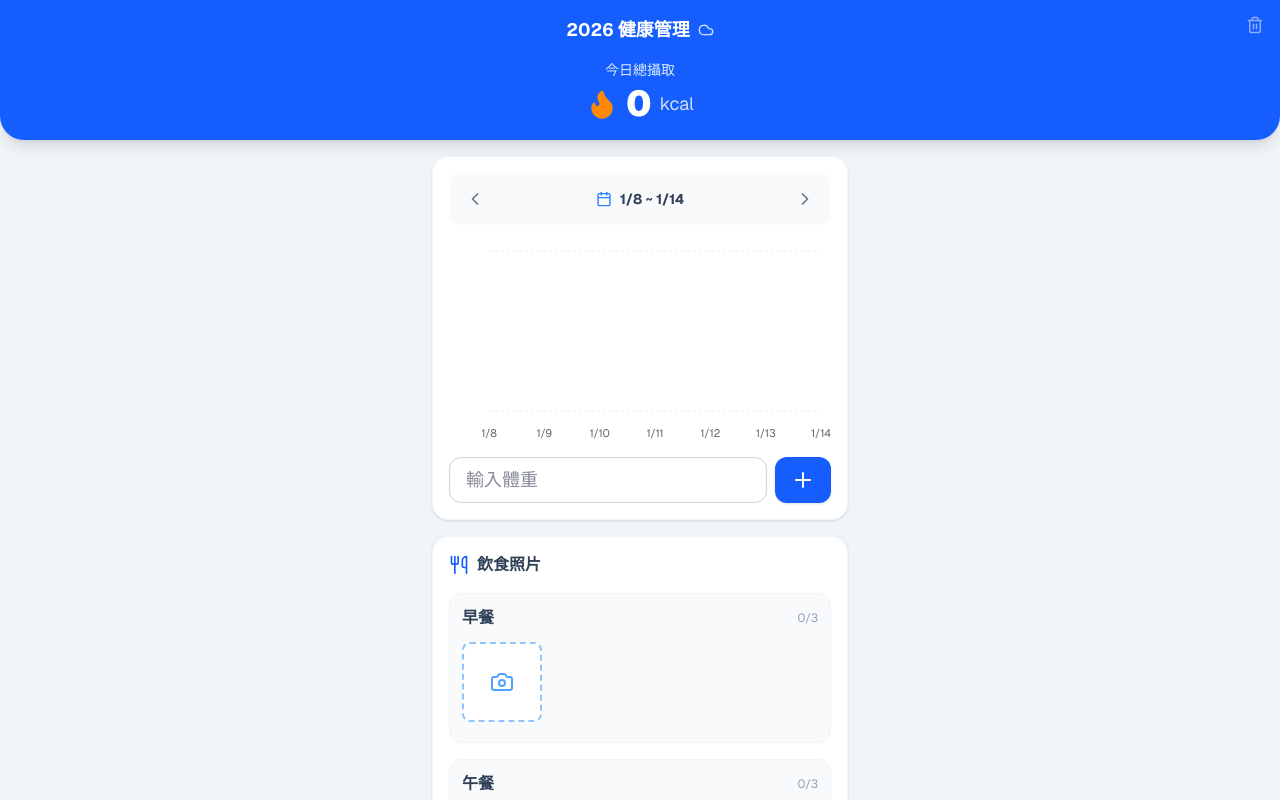
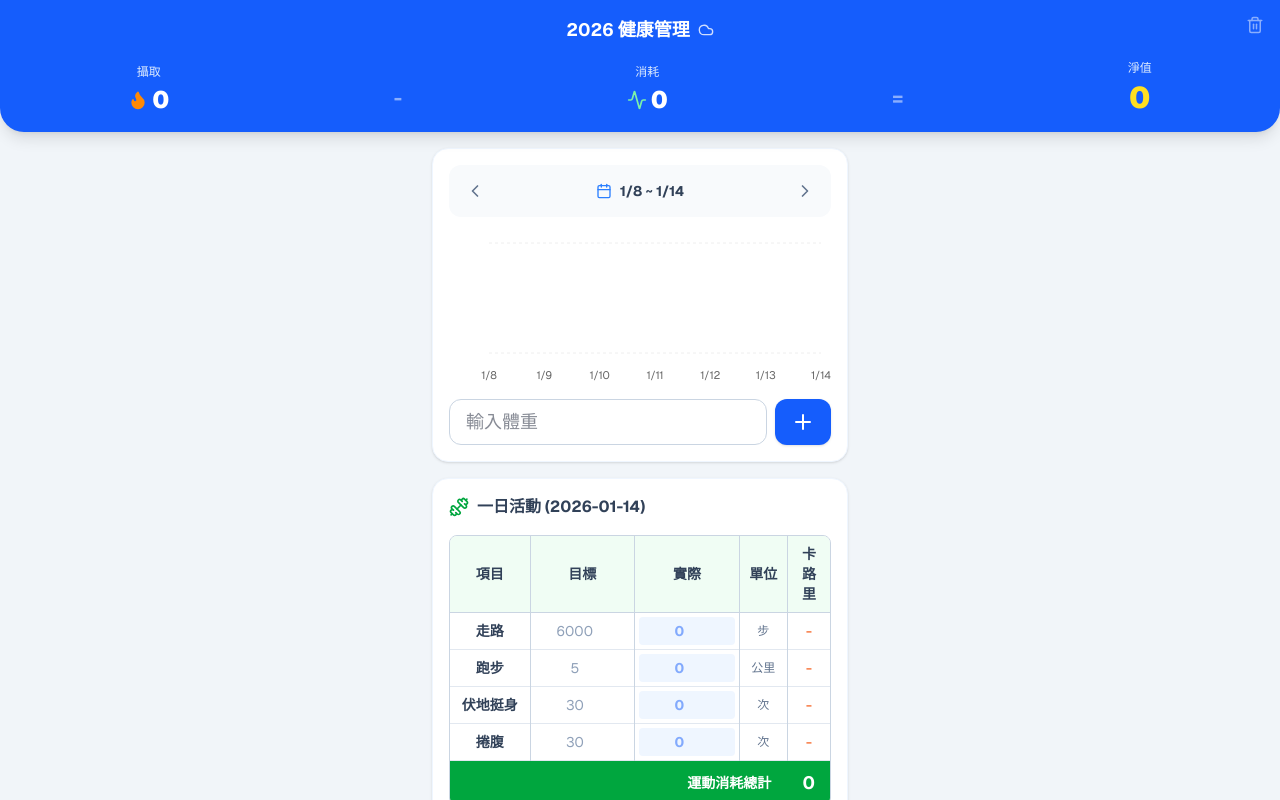
Before and after one commit to william01alltech-hue/my-health-app, a Next.js app: page / in a window 1280 px wide. Shown: the top 800 px of the page. Built offline with nearby package versions, Linux system fonts and the light colour scheme.

Commit message:
add activity table

```diff
--- a/app/page.tsx
+++ b/app/page.tsx
@@ -2,14 +2,23 @@
 /* eslint-disable */
 "use client";
 import React, { useState, useEffect, useMemo, useRef } from 'react';
-import { Plus, ChevronLeft, ChevronRight, Calendar, Trash2, Camera, X, Utensils, Cloud, BrainCircuit, Loader2, Flame, ClipboardList } from 'lucide-react';
+import { Plus, ChevronLeft, ChevronRight, Calendar, Trash2, Camera, X, Utensils, Cloud, BrainCircuit, Loader2, Flame, ClipboardList, Activity, Dumbbell } from 'lucide-react';
 import { LineChart, Line, XAxis, YAxis, CartesianGrid, Tooltip, ResponsiveContainer, ReferenceLine } from 'recharts';
 
 // === 設定區 ===
 const GOOGLE_SCRIPT_URL = "https://script.google.com/macros/s/AKfycbzClBk-cmKDI3cgp1jshvUVo-1mkgq6unU39FeCA6wyqkjTjvMbSVIcRXrUA5MLzYcV/exec";
-// 請確認這裡填入的是您剛剛新申請的那把有效金鑰
+
+// ⚠️⚠️⚠️ 請在此填入您的新 API 金鑰 (不要留空，也不要用舊的) ⚠️⚠️⚠️
 const GEMINI_API_KEY = "AIzaSyA0_eNpZC6Ujvmbs6GJAg_HV8jaJp6o6uU";
 const AI_MODEL = "gemini-2.5-flash";
+
+// === 運動消耗標準 (每單位消耗卡路里) ===
+const ACTIVITY_STANDARDS = [
+  { id: 'walk', name: '走路', unit: '步', kcal: 0.04, defaultTarget: 6000 },
+  { id: 'run', name: '跑步', unit: '公里', kcal: 60, defaultTarget: 5 },
+  { id: 'pushup', name: '伏地挺身', unit: '次', kcal: 0.4, defaultTarget: 30 },
+  { id: 'crunch', name: '捲腹', unit: '次', kcal: 0.3, defaultTarget: 30 },
+];
 
 // === 雲端上傳 ===
 const uploadToCloud = async (data: any) => {
@@ -71,10 +80,11 @@ export default function HealthApp() {
 
   // 資料狀態
   const [weightData, setWeightData] = useState<{date: string, weight: number}[]>([]);
-  const [dietData, setDietData] = useState<Record<string, Record<string, string[]>>>({}); // 存照片
+  const [dietData, setDietData] = useState<Record<string, Record<string, string[]>>>({});
+  const [foodLog, setFoodLog] = useState<Record<string, Record<string, {name: string, cal: number}[]>>>({});
 
-  // 新增：詳細食物紀錄 { "2026-01-15": { "早餐": [{name: "蛋餅", cal: 300}, ...] } }
-  const [foodLog, setFoodLog] = useState<Record<string, Record<string, {name: string, cal: number}[]>>>({});
+  // 新增：運動紀錄 { "2026-01-15": { walk: {target: 6000, actual: 5000}, ... } }
+  const [activityData, setActivityData] = useState<Record<string, Record<string, {target: number, actual: number}>>>({});
 
   const [weightVal, setWeightVal] = useState('');
   const [startDate, setStartDate] = useState(new Date(new Date().setDate(new Date().getDate() - 6)));
@@ -89,11 +99,13 @@ export default function HealthApp() {
   useEffect(() => {
     const savedWeight = localStorage.getItem('Health_Weight_Final');
     const savedDiet = localStorage.getItem('Health_Diet_Final');
-    const savedLog = localStorage.getItem('Health_FoodLog_V5'); // 使用新 Key 避免衝突
+    const savedLog = localStorage.getItem('Health_FoodLog_V5');
+    const savedActivity = localStorage.getItem('Health_Activity_V1');
 
     if (savedWeight) setWeightData(JSON.parse(savedWeight));
     if (savedDiet) setDietData(JSON.parse(savedDiet));
     if (savedLog) setFoodLog(JSON.parse(savedLog));
+    if (savedActivity) setActivityData(JSON.parse(savedActivity));
     setIsInitialized(true);
   }, []);
 
@@ -102,8 +114,9 @@ export default function HealthApp() {
       localStorage.setItem('Health_Weight_Final', JSON.stringify(weightData));
       localStorage.setItem('Health_Diet_Final', JSON.stringify(dietData));
       localStorage.setItem('Health_FoodLog_V5', JSON.stringify(foodLog));
+      localStorage.setItem('Health_Activity_V1', JSON.stringify(activityData));
     }
-  }, [weightData, dietData, foodLog, isInitialized]);
+  }, [weightData, dietData, foodLog, activityData, isInitialized]);
 
   const todayKey = new Date().toISOString().split('T')[0];
 
@@ -151,6 +164,22 @@ export default function HealthApp() {
     setStartDate(newDate);
   };
 
+  // 運動輸入處理
+  const handleActivityChange = (id: string, field: 'target' | 'actual', value: string) => {
+    const num = parseFloat(value) || 0;
+    setActivityData(prev => {
+      const today = prev[todayKey] || {};
+      const current = today[id] || { target: ACTIVITY_STANDARDS.find(a=>a.id===id)?.defaultTarget || 0, actual: 0 };
+      return {
+        ...prev,
+        [todayKey]: {
+          ...today,
+          [id]: { ...current, [field]: num }
+        }
+      };
+    });
+  };
+
   const handleCameraClick = (category: string) => {
     if ((dietData[todayKey]?.[category] || []).length >= MEAL_LIMITS[category]) {
       alert("照片數量已達上限");
@@ -180,19 +209,16 @@ export default function HealthApp() {
 
           const compressedBase64 = canvas.toDataURL('image/jpeg', 0.6);
 
-          // 1. 存照片
           setDietData(prev => {
             const dayRecord = prev[todayKey] || {};
             const categoryImages = dayRecord[currentCategory] || [];
             return { ...prev, [todayKey]: { ...dayRecord, [currentCategory]: [...categoryImages, compressedBase64] } };
           });
 
-          // 2. AI 分析
           const result = await analyzeWithGemini(compressedBase64);
           setAnalyzing(false);
           setAiResult(result);
 
-          // 3. 存入詳細食物紀錄 (方便表格顯示)
           if (result.calories >= 0) {
             setFoodLog(prev => {
                 const dayLog = prev[todayKey] || {};
@@ -216,16 +242,12 @@ export default function HealthApp() {
 
   const removePhoto = (category: string, index: number) => {
     if(!confirm('確定刪除這張照片與對應的熱量紀錄嗎？')) return;
-
-    // 刪照片
     setDietData(prev => {
       const dayRecord = prev[todayKey];
       const newImages = [...dayRecord[category]];
       newImages.splice(index, 1);
       return { ...prev, [todayKey]: { ...dayRecord, [category]: newImages } };
     });
-
-    // 刪熱量紀錄 (同步索引)
     setFoodLog(prev => {
         const dayLog = prev[todayKey];
         if(!dayLog || !dayLog[category]) return prev;
@@ -237,7 +259,7 @@ export default function HealthApp() {
 
   const clearAll = () => {
     if(confirm('確定清空所有資料？')) {
-      setWeightData([]); setDietData({}); setFoodLog({});
+      setWeightData([]); setDietData({}); setFoodLog({}); setActivityData({});
     }
   };
 
@@ -247,7 +269,6 @@ export default function HealthApp() {
     const rows = [];
     const totals = { '早餐': 0, '午餐': 0, '晚餐': 0, '其他': 0 };
 
-    // 產生 1~10 行
     for (let i = 0; i < 10; i++) {
         const rowData = {};
         CATEGORIES.forEach(cat => {
@@ -261,12 +282,25 @@ export default function HealthApp() {
         });
         rows.push({ index: i + 1, ...rowData });
     }
-
     const grandTotal = Object.values(totals).reduce((a, b) => a + b, 0);
     return { rows, totals, grandTotal };
   };
 
+  // 計算運動資料
+  const getActivityStats = () => {
+    const todayActs = activityData[todayKey] || {};
+    let totalBurn = 0;
+    const stats = ACTIVITY_STANDARDS.map(act => {
+        const record = todayActs[act.id] || { target: act.defaultTarget, actual: 0 };
+        const burn = Math.round(record.actual * act.kcal);
+        totalBurn += burn;
+        return { ...act, ...record, burn };
+    });
+    return { stats, totalBurn };
+  };
+
   const { rows, totals, grandTotal } = getTableData();
+  const { stats, totalBurn } = getActivityStats();
 
   if (!isInitialized) return <div className="p-10 text-center">Loading...</div>;
 
@@ -279,12 +313,28 @@ export default function HealthApp() {
         <h1 className="text-lg font-bold flex items-center justify-center gap-2">
           2026 健康管理 <Cloud size={16} className="opacity-80"/>
         </h1>
-        <div className="mt-4 text-center">
-          <p className="text-blue-100 text-sm mb-1">今日總攝取</p>
-          <div className="text-4xl font-black flex items-center justify-center gap-2">
-            <Flame className="text-orange-400 fill-orange-400" size={32} />
-            {grandTotal}
-            <span className="text-lg font-normal opacity-80">kcal</span>
+        <div className="mt-4 flex justify-around items-end">
+          <div className="text-center">
+            <p className="text-blue-100 text-xs mb-1">攝取</p>
+            <div className="text-2xl font-black flex items-center justify-center gap-1">
+              <Flame className="text-orange-400 fill-orange-400" size={20} />
+              {grandTotal}
+            </div>
+          </div>
+          <div className="text-center pb-1 text-xl font-bold opacity-50">-</div>
+          <div className="text-center">
+            <p className="text-blue-100 text-xs mb-1">消耗</p>
+            <div className="text-2xl font-black flex items-center justify-center gap-1">
+              <Activity className="text-green-300" size={20} />
+              {totalBurn}
+            </div>
+          </div>
+          <div className="text-center pb-1 text-xl font-bold opacity-50">=</div>
+          <div className="text-center">
+            <p className="text-blue-100 text-xs mb-1">淨值</p>
+            <div className="text-3xl font-black text-yellow-300">
+              {grandTotal - totalBurn}
+            </div>
           </div>
         </div>
         <button onClick={clearAll} className="absolute right-4 top-4 opacity-50 hover:opacity-100"><Trash2 size={18}/></button>
@@ -322,7 +372,7 @@ export default function HealthApp() {
             </div>
             <button onClick={() => shift(7)} className="p-2 hover:bg-slate-200 rounded-lg text-slate-500"><ChevronRight size={20} /></button>
           </div>
-          <div className="h-[200px] w-full">
+          <div className="h-[150px] w-full">
             <ResponsiveContainer width="100%" height="100%">
               <LineChart data={chartData} margin={{ top: 10, right: 10, left: -20, bottom: 0 }}>
                 <CartesianGrid strokeDasharray="3 3" vertical={false} stroke="#eee" />
@@ -338,6 +388,47 @@ export default function HealthApp() {
             <input type="number" step="0.1" value={weightVal} onChange={(e) => setWeightVal(e.target.value)} placeholder="輸入體重" className="flex-1 px-4 py-2 bg-white border border-slate-300 rounded-xl text-lg"/>
             <button onClick={addWeight} className="bg-blue-600 text-white px-4 rounded-xl shadow"><Plus size={24} /></button>
           </div>
+        </section>
+
+        {/* 🆕 一日活動表格 (可輸入) */}
+        <section className="bg-white p-4 rounded-2xl shadow-sm border border-blue-50">
+            <div className="flex items-center gap-2 mb-4">
+                <Dumbbell className="text-green-600" size={20} />
+                <h2 className="font-bold text-slate-700">一日活動 ({todayKey})</h2>
+            </div>
+
+            <div className="overflow-x-auto rounded-lg border border-slate-300">
+                <table className="w-full text-center text-sm border-collapse">
+                    <thead>
+                        <tr className="bg-green-50 border-b border-slate-300 font-bold text-slate-700">
+                            <th className="p-2 border-r border-slate-300 w-20">項目</th>
+                            <th className="p-2 border-r border-slate-300">目標</th>
+                            <th className="p-2 border-r border-slate-300">實際</th>
+                            <th className="p-2 border-r border-slate-300 w-12">單位</th>
+                            <th className="p-2">卡路里</th>
+                        </tr>
+                    </thead>
+                    <tbody>
+                        {stats.map((act) => (
+                            <tr key={act.id} className="border-b border-slate-200">
+                                <td className="p-2 border-r border-slate-300 font-bold text-slate-700">{act.name}</td>
+                                <td className="p-1 border-r border-slate-300">
+                                    <input type="number" value={act.target} onChange={(e) => handleActivityChange(act.id, 'target', e.target.value)} className="w-full text-center bg-transparent outline-none text-slate-400" />
+                                </td>
+                                <td className="p-1 border-r border-slate-300">
+                                    <input type="number" value={act.actual || ''} onChange={(e) => handleActivityChange(act.id, 'actual', e.target.value)} className="w-full text-center bg-blue-50 rounded py-1 font-bold text-blue-600 outline-none focus:ring-1 focus:ring-blue-400" placeholder="0" />
+                                </td>
+                                <td className="p-2 border-r border-slate-300 text-xs text-slate-500">{act.unit}</td>
+                                <td className="p-2 font-mono text-orange-600">{act.burn > 0 ? act.burn : '-'}</td>
+                            </tr>
+                        ))}
+                        <tr className="bg-green-600 text-white font-bold">
+                            <td colSpan={4} className="p-2 text-right pr-4">運動消耗總計</td>
+                            <td className="p-2 text-center text-lg">{totalBurn}</td>
+                        </tr>
+                    </tbody>
+                </table>
+            </div>
         </section>
 
         {/* 飲食照片列表 */}
@@ -375,7 +466,7 @@ export default function HealthApp() {
           </div>
         </section>
 
-        {/* 🆕 卡路里計算總表 (復刻您圖片中的表格) */}
+        {/* 卡路里計算總表 */}
         <section className="bg-white p-4 rounded-2xl shadow-sm border border-blue-50 mb-8">
             <div className="flex items-center gap-2 mb-4">
                 <ClipboardList className="text-blue-600" size={20} />
@@ -409,7 +500,6 @@ export default function HealthApp() {
                                 ))}
                             </tr>
                         ))}
-                        {/* 合計 Row */}
                         <tr className="bg-blue-50 border-b border-slate-300 font-bold text-blue-800">
                             <td className="p-2 border-r border-slate-300">合計</td>
                             {CATEGORIES.map(cat => (
@@ -418,7 +508,6 @@ export default function HealthApp() {
                                 </td>
                             ))}
                         </tr>
-                        {/* 總計 Row */}
                         <tr className="bg-blue-600 text-white font-bold">
                             <td className="p-2 border-r border-blue-500">總計</td>
                             <td colSpan={4} className="p-2 text-center text-lg">
```
